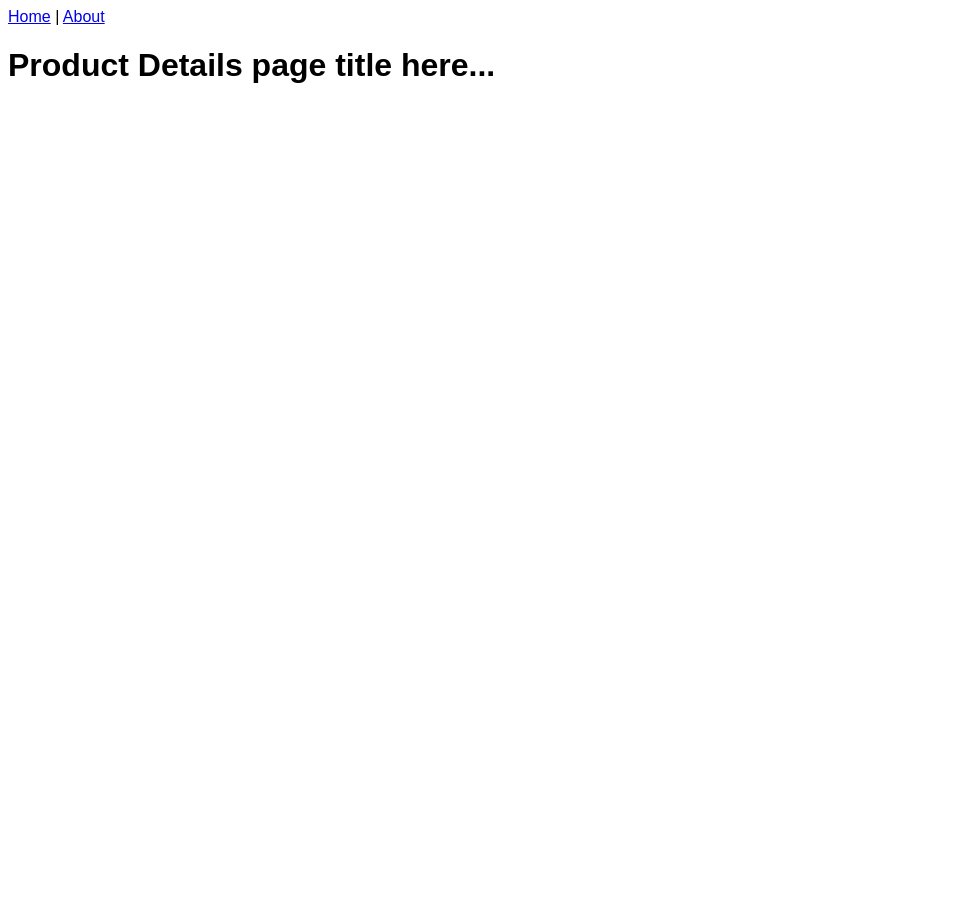
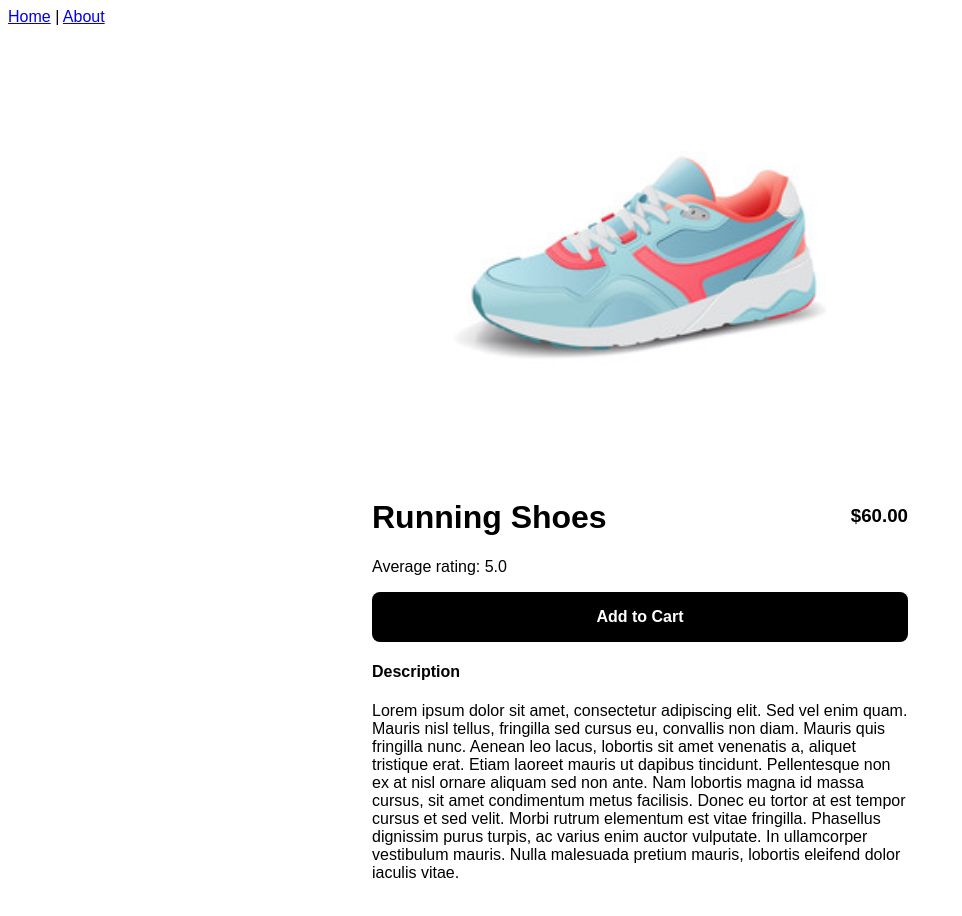
Before and after one commit to djhanus/lil-vue-js-stack, a Vue app: page /products/123 in a window 1280 px wide. Shown: the top 916 px of the page, without its empty margins (0-962 px from the left). Before the commit the page ends 800 px from the top, so only its background shows below. Built offline with nearby package versions, Linux system fonts and the light colour scheme.

Commit message:
product detaiul page

```diff
--- a/src/views/ProductsDetailPage.vue
+++ b/src/views/ProductsDetailPage.vue
@@ -1,10 +1,29 @@
 <template>
-    <h1>Product Details page title here...</h1>
+    <div id="page-wrap">
+      <div id="img-wrap">
+        <img v-bind:src="product.imageUrl" />
+      </div>
+      <div id="product-details">
+        <h1>{{ product.name }}</h1>
+        <h3 id="price">${{ product.price }}</h3>
+        <p>Average rating: {{ product.averageRating }}</p>
+        <button id="add-to-cart">Add to Cart</button>
+        <h4>Description</h4>
+        <p>{{ product.description }}</p>
+      </div>
+    </div>
   </template>
 
   <script>
+  import { products } from '../fake-data';
+
   export default {
-        name: 'ProductsDetailPage',
+      name: 'ProductDetailPage',
+      data() {
+        return {
+          product: products.find((p) => p.id === this.$route.params.id),
+        };
+      }
   };
   </script>
 
```
Lines whose indentation alone changed are shown as unchanged.
